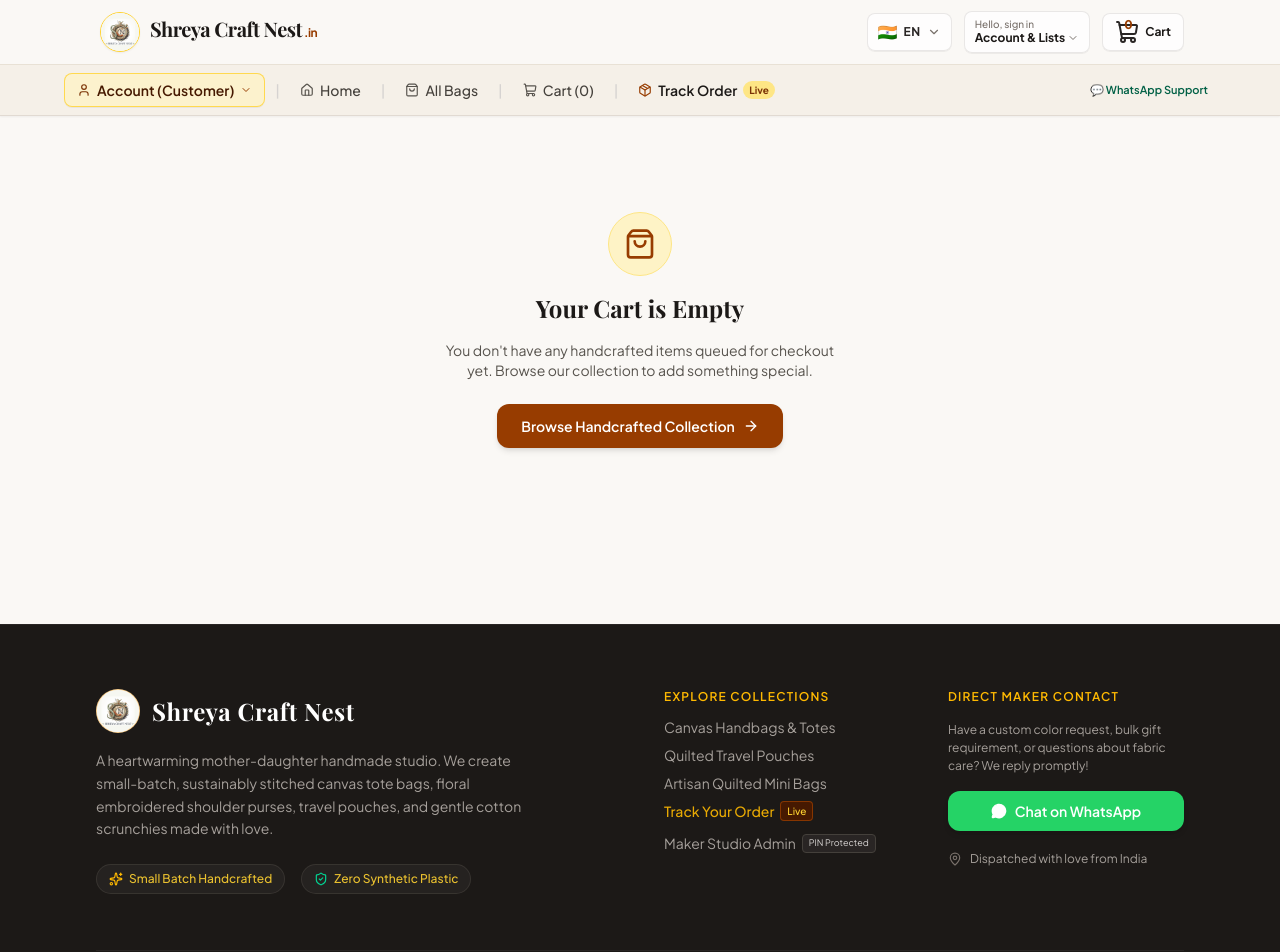
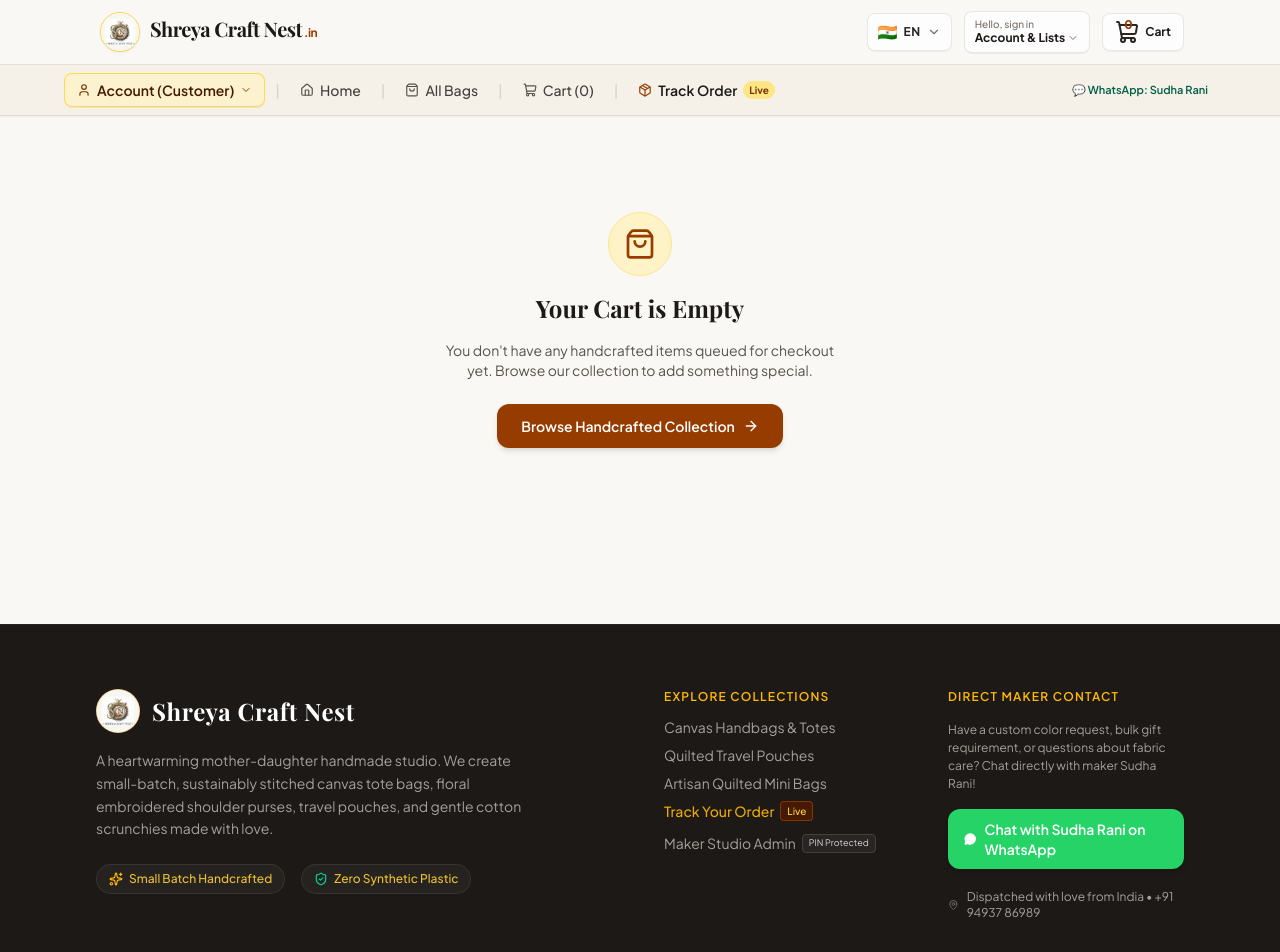
Before and after one commit to shreyasmaheethrouthu2079-svg/shreya-craft-nest, a Next.js app: page /checkout in a window 1280 px wide. Shown: the top 952 px of the page. Built offline with nearby package versions, Linux system fonts and the light colour scheme; a web font is replaced by a local one.

Commit message:
Update WhatsApp contact to real phone 9493786989 and holder Sudha Rani

```diff
--- a/src/app/admin/page.tsx
+++ b/src/app/admin/page.tsx
@@ -877,7 +877,7 @@ export default function AdminPage() {
                   <p className="text-stone-700 leading-relaxed">
                     Yelahanka Campus, Bengaluru, Karnataka - 560064
                   </p>
-                  <p className="text-stone-800">Support: +91 98765 43210</p>
+                  <p className="text-stone-800">Support: +91 94937 86989 (Sudha Rani)</p>
                   <p className="text-[10px] text-stone-500">artisan@shreyacraftnest.in</p>
                 </div>
               </div>
--- a/src/app/signin/page.tsx
+++ b/src/app/signin/page.tsx
@@ -517,12 +517,12 @@ function SignInContent() {
                   Continue as Guest →
                 </button>
                 <a
-                  href="https://wa.me/919876543210"
+                  href="https://wa.me/919493786989?text=Hi%20Sudha%20Rani%20ji%2C%20I%20need%20help%20signing%20in%20to%20Shreya%20Crafts%20Nest."
                   target="_blank"
                   rel="noopener noreferrer"
                   className="text-emerald-700 font-semibold hover:underline"
                 >
-                  WhatsApp Help
+                  WhatsApp Help (Sudha Rani)
                 </a>
               </div>
             </div>
@@ -553,7 +553,7 @@ function SignInContent() {
             Privacy Notice
           </Link>
           <a
-            href="https://wa.me/919876543210"
+            href="https://wa.me/919493786989?text=Hi%20Sudha%20Rani%20ji%2C%20I%20have%20an%20inquiry%20regarding%20Shreya%20Crafts%20Nest."
             target="_blank"
             rel="noopener noreferrer"
             className="text-emerald-700 hover:underline font-medium"
--- a/src/app/track-order/page.tsx
+++ b/src/app/track-order/page.tsx
@@ -548,16 +548,16 @@ function TrackOrderContent() {
                     </h4>
                   </div>
                   <p className="text-xs text-emerald-200/90 leading-relaxed mb-4">
-                    Have questions about address modification or urgent dispatch? You can directly contact Mom's studio.
+                    Have questions about address modification or urgent dispatch? You can directly contact Sudha Rani at the studio.
                   </p>
                   <a
-                    href={`https://wa.me/919876543210?text=Hi%20Shreya%2C%20I%20am%20inquiring%20about%20my%20Order%20%23${trackData.order.orderId}`}
+                    href={`https://wa.me/919493786989?text=Hi%20Sudha%20Rani%20ji%2C%20I%20am%20inquiring%20about%20my%20Order%20%23${trackData.order.orderId}`}
                     target="_blank"
                     rel="noopener noreferrer"
                     className="inline-flex items-center justify-center gap-2 bg-[#25D366] hover:bg-[#20ba5a] text-white font-semibold text-xs sm:text-sm px-4 py-2.5 rounded-xl shadow-xs transition-all w-full"
                   >
                     <MessageCircle className="w-4 h-4 fill-white" />
-                    <span>Direct WhatsApp Inquiry</span>
+                    <span>WhatsApp Sudha Rani</span>
                   </a>
                 </div>
               </div>
--- a/src/components/Footer.tsx
+++ b/src/components/Footer.tsx
@@ -78,22 +78,22 @@ export function Footer() {
               Direct Maker Contact
             </h3>
             <p className="text-xs text-stone-400 leading-normal">
-              Have a custom color request, bulk gift requirement, or questions about fabric care? We reply promptly!
+              Have a custom color request, bulk gift requirement, or questions about fabric care? Chat directly with maker Sudha Rani!
             </p>
 
             <a
-              href="https://wa.me/919876543210?text=Hi%20Shreya%20Crafts%20Nest%2C%20I%20have%20an%20inquiry%20regarding%20your%20products!"
+              href="https://wa.me/919493786989?text=Hi%20Sudha%20Rani%20ji%2C%20I%20have%20an%20inquiry%20regarding%20Shreya%20Crafts%20Nest%20products!"
               target="_blank"
               rel="noopener noreferrer"
               className="inline-flex items-center gap-2 bg-[#25D366] hover:bg-[#20ba5a] text-white text-sm font-semibold px-4 py-2.5 rounded-xl shadow-md transition-all w-full justify-center"
             >
               <MessageCircle className="w-4 h-4 fill-white" />
-              <span>Chat on WhatsApp</span>
+              <span>Chat with Sudha Rani on WhatsApp</span>
             </a>
 
             <div className="flex items-center gap-2 text-xs text-stone-400 pt-1">
               <MapPin className="w-3.5 h-3.5 text-stone-500" />
-              <span>Dispatched with love from India</span>
+              <span>Dispatched with love from India • +91 94937 86989</span>
             </div>
           </div>
         </div>
--- a/src/components/Navbar.tsx
+++ b/src/components/Navbar.tsx
@@ -273,12 +273,12 @@ export function Navbar() {
                     {t("nav.allBags")}
                   </Link>
                   <a
-                    href="https://wa.me/919876543210"
+                    href="https://wa.me/919493786989?text=Hi%20Sudha%20Rani%20ji%2C%20I%20have%20an%20inquiry%20regarding%20Shreya%20Crafts%20Nest%20products!"
                     target="_blank"
                     rel="noopener noreferrer"
                     className="block text-emerald-700 font-semibold hover:underline"
                   >
-                    {t("nav.whatsapp")}
+                    💬 WhatsApp: Sudha Rani
                   </a>
 
                   {isLoggedIn && (
@@ -485,12 +485,12 @@ export function Navbar() {
           </div>
 
           <a
-            href="https://wa.me/919876543210"
+            href="https://wa.me/919493786989?text=Hi%20Sudha%20Rani%20ji%2C%20I%20have%20an%20inquiry%20regarding%20Shreya%20Crafts%20Nest%20products!"
             target="_blank"
             rel="noopener noreferrer"
             className="hidden md:flex items-center gap-1 text-[11px] text-emerald-800 font-semibold hover:underline px-2 py-0.5"
           >
-            <span>💬 WhatsApp Support</span>
+            <span>💬 WhatsApp: Sudha Rani</span>
           </a>
         </div>
       </nav>
```
